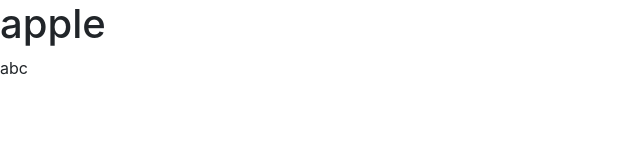
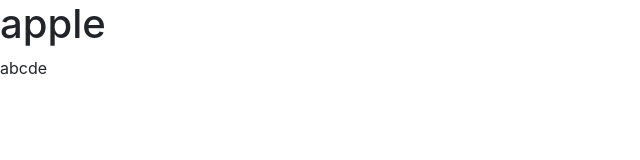
Before and after one commit to bradhuang9999/markdown-to-html-action, a plain HTML site: page sample2.html in a window 1280 px wide. Shown: the full height of the page, 0-640 px from the left. Drawn offline with nearby package versions, Linux system fonts and the light colour scheme.

Commit message:
Deploying to gh-pages from @ bradhuang9999/markdown-to-html-action@db3f4fc184aad7987a061721e884352f6bb01797 🚀

```diff
--- a/sample2.html
+++ b/sample2.html
@@ -7,7 +7,7 @@
     <title>Just hack'n</title>
   </head>
   <body><h1 id="apple">apple</h1>
-<p>abc</p>
+<p>abcde</p>
 
 
 
```
